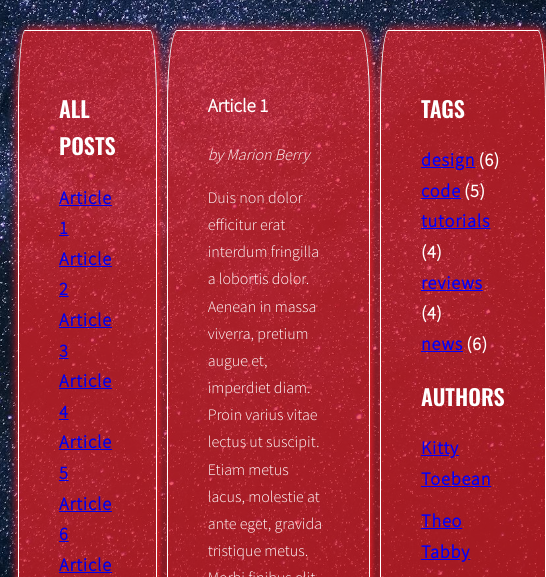
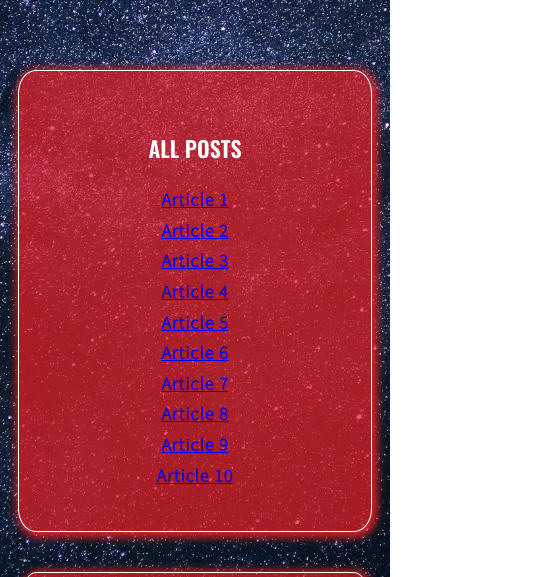
Before and after one commit to krystianblasiak/javascript-blog, a website: page index.html in a window 390 px wide. Shown: the part 213-790 px from the top of the page, 546 px wide, since content can reach past the window. Drawn offline with nearby package versions, Linux system fonts and the light colour scheme.

Commit message:
Add Style to RWD mobile in style.scss

```diff
--- a/sass/style.scss
+++ b/sass/style.scss
@@ -159,5 +159,17 @@ body {
         letter-spacing: 1px;
         color: blue;
     }
+}
 
+/* Media */
+
+@media (max-width: 767px){
+    .wrapper {
+        flex-direction: column;
+        text-align: center;
+        .sidebar, .post {
+            margin-top: 40px;
+            margin-bottom: 40px;
+        }
+    }
 }
```
Also changed, not shown: css/style.css, 1 other file.
